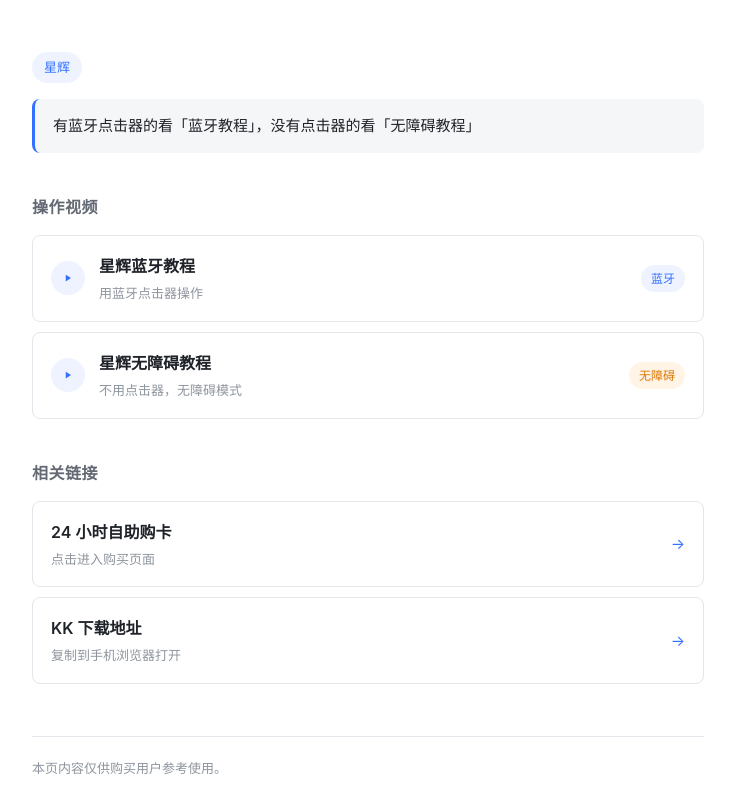
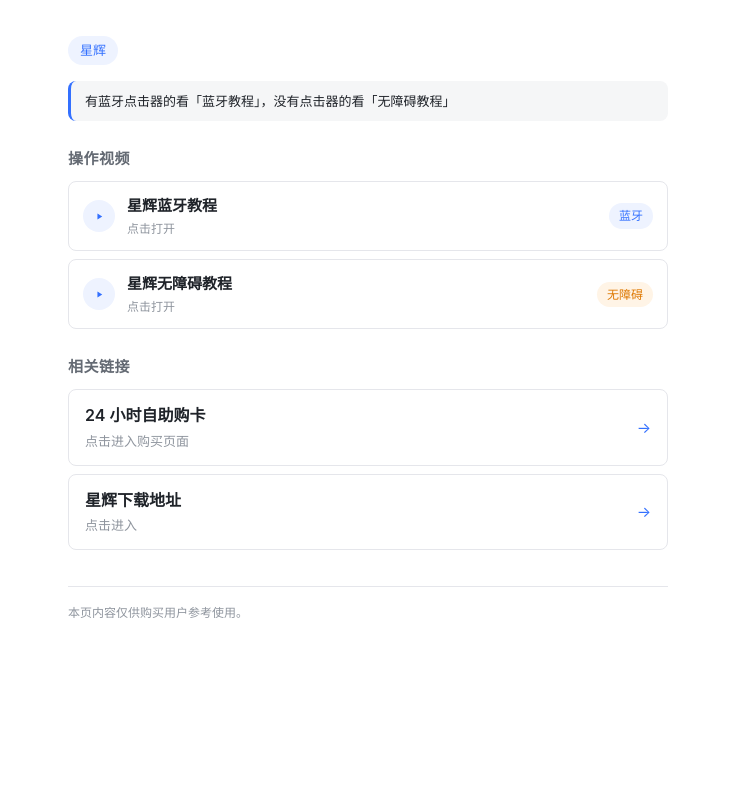
Before and after one commit to jie1588/help, a plain HTML site: page index.html in a window 1280 px wide. Shown: the whole page, without its empty margins (272-1007 px from the left). Drawn offline with Linux system fonts and the light colour scheme.

Commit message:
UI紧凑化：隐藏星辉大标题/副标题、缩小提示、视频小字改点击打开、下载卡统一点击进入

```diff
--- a/index.html
+++ b/index.html
@@ -17,24 +17,24 @@
   *{box-sizing:border-box;-webkit-tap-highlight-color:transparent;}
   html,body{margin:0;padding:0;background:var(--bg);color:var(--text);}
   body{font-family:-apple-system,BlinkMacSystemFont,"PingFang SC","Microsoft YaHei","Helvetica Neue",Arial,sans-serif;
-    -webkit-font-smoothing:antialiased;line-height:1.75;font-size:16px;}
-  .wrap{max-width:720px;margin:0 auto;padding:52px 24px 88px;}
+    -webkit-font-smoothing:antialiased;line-height:1.6;font-size:15px;}
+  .wrap{max-width:640px;margin:0 auto;padding:36px 20px 60px;}
   .pill{display:inline-block;font-size:13px;padding:4px 12px;border-radius:20px;background:var(--blue-soft);
     color:var(--blue);font-weight:500;margin-bottom:16px;}
   h1{font-size:30px;line-height:1.3;font-weight:700;margin:0 0 10px;letter-spacing:-.5px;}
   .sub{color:var(--text-3);font-size:14px;margin:0 0 28px;}
-  .tip{background:var(--bg-2);border-radius:8px;padding:14px 18px;margin:0 0 36px;font-size:15px;
-    border-left:3px solid var(--blue);}
-  .h2{font-size:16px;font-weight:600;margin:40px 0 14px;color:var(--text-2);letter-spacing:.5px;}
-  .row{display:flex;align-items:center;gap:14px;padding:16px 18px;border:1px solid var(--line);
-    border-radius:8px;margin-bottom:10px;cursor:pointer;transition:background .15s,border-color .15s;background:#fff;}
+  .tip{background:var(--bg-2);border-radius:8px;padding:10px 14px;margin:0 0 24px;font-size:13px;
+    line-height:1.55;border-left:3px solid var(--blue);}
+  .h2{font-size:15px;font-weight:600;margin:26px 0 10px;color:var(--text-2);letter-spacing:.5px;}
+  .row{display:flex;align-items:center;gap:12px;padding:12px 14px;border:1px solid var(--line);
+    border-radius:8px;margin-bottom:8px;cursor:pointer;transition:background .15s,border-color .15s;background:#fff;}
   .row:hover{background:#fafbfc;border-color:#d0d3d9;}
-  .play{flex:0 0 34px;width:34px;height:34px;border-radius:50%;background:var(--blue-soft);
+  .play{flex:0 0 32px;width:32px;height:32px;border-radius:50%;background:var(--blue-soft);
     display:flex;align-items:center;justify-content:center;}
-  .play svg{width:12px;height:12px;fill:var(--blue);}
+  .play svg{width:11px;height:11px;fill:var(--blue);}
   .row-main{flex:1;min-width:0;}
-  .row-name{font-size:16px;font-weight:600;overflow:hidden;text-overflow:ellipsis;white-space:nowrap;}
-  .row-desc{font-size:13px;color:var(--text-3);margin-top:2px;}
+  .row-name{font-size:15px;font-weight:600;overflow:hidden;text-overflow:ellipsis;white-space:nowrap;}
+  .row-desc{font-size:12px;color:var(--text-3);margin-top:1px;}
   .badge{flex:0 0 auto;font-size:12px;padding:3px 10px;border-radius:20px;background:var(--blue-soft);
     color:var(--blue);font-weight:500;}
   .badge.alt{background:#fff4e6;color:#de7802;}
@@ -84,24 +84,25 @@
   .img-card img{width:100%;display:block;border-radius:6px;background:var(--bg-2);}
   .img-card .cap{font-size:13px;color:var(--text-3);margin-top:8px;}
   .link-card{display:flex;align-items:center;justify-content:space-between;gap:12px;text-decoration:none;
-    border:1px solid var(--line);border-radius:8px;padding:16px 18px;margin-bottom:10px;color:var(--text);
+    border:1px solid var(--line);border-radius:8px;padding:13px 16px;margin-bottom:8px;color:var(--text);
     transition:background .15s,border-color .15s;}
   .link-card:hover{background:#fafbfc;border-color:#d0d3d9;}
   .link-card .lk-t{font-size:16px;font-weight:600;}
   .link-card .lk-d{font-size:13px;color:var(--text-3);margin-top:2px;}
   .link-card .arrow{color:var(--blue);font-size:15px;flex:0 0 auto;}
-  .foot{margin-top:52px;padding-top:20px;border-top:1px solid var(--line);font-size:13px;color:var(--text-3);}
+  .foot{margin-top:36px;padding-top:16px;border-top:1px solid var(--line);font-size:12px;color:var(--text-3);}
   /* 全屏 */
   .player-box:fullscreen{border:none;border-radius:0;}
   .player-box:fullscreen video{max-height:none;height:100%;}
   .player-box:-webkit-full-screen{border:none;border-radius:0;}
   @media (max-width:520px){
-    .wrap{padding:34px 16px 64px;}
-    h1{font-size:24px;}
-    .row{padding:14px;}
+    .wrap{padding:26px 14px 48px;}
+    h1{font-size:22px;}
+    .row{padding:11px 12px;}
     .badge{display:none;}
     .img-card{width:calc(50% - 7px);}
     .timetxt{font-size:11px;}
+    .tip{font-size:12px;padding:9px 12px;}
   }
 </style>
 </head>
@@ -143,55 +144,55 @@ const CONFIG = {
       名称: "星辉", 标题: "星辉使用说明", 隐藏大标题: true,
       链接: [
         { 名称: "24 小时自助购卡", 说明: "点击进入购买页面", 地址: "https://www.qianxun1688.com/liebiao/32C6BA909E50C258" },
-        { 名称: "KK 下载地址", 说明: "复制到手机浏览器打开", 地址: "https://wwsk.lanzouu.com/s/wowkeji" }
+        { 名称: "星辉下载地址", 说明: "点击进入", 地址: "https://wwsk.lanzouu.com/s/wowkeji" }
       ],
       视频: [
-        { 名称: "星辉蓝牙教程", 说明: "用蓝牙点击器操作", 标签: "蓝牙", 封面: "posters/xh-bt.jpg", 地址: "EBxZGBZWXwJVWUZeDQoDCwoBX0dbVQMDQFACAAAAAAJAVV5TGRtIG0oIH1pcXF1XHEdbWUoUGABQRBxbCFw=" },
-        { 名称: "星辉无障碍教程", 说明: "不用点击器，无障碍模式", 标签: "无障碍", 封面: "posters/xh-alt.jpg", 地址: "EBxZGBZWXwJVWUZeDQoDCwoBX0dbVQMDQFACAAAAAAJAVV5TGRtIG0oIH1pcXF1XHEdbWUoUGABTXEYYFRgZ" }
+        { 名称: "星辉蓝牙教程", 说明: "点击打开", 标签: "蓝牙", 封面: "posters/xh-bt.jpg", 地址: "EBxZGBZWXwJVWUZeDQoDCwoBX0dbVQMDQFACAAAAAAJAVV5TGRtIG0oIH1pcXF1XHEdbWUoUGABQRBxbCFw=" },
+        { 名称: "星辉无障碍教程", 说明: "点击打开", 标签: "无障碍", 封面: "posters/xh-alt.jpg", 地址: "EBxZGBZWXwJVWUZeDQoDCwoBX0dbVQMDQFACAAAAAAJAVV5TGRtIG0oIH1pcXF1XHEdbWUoUGABTXEYYFRgZ" }
       ]
     },
     tx: {
       名称: "天蝎", 标题: "天蝎使用说明",
       链接: [
         { 名称: "24 小时自助购卡", 说明: "点击进入购买页面", 地址: "https://www.qianxun1688.com/liebiao/A28708F6E4B3FEEB" },
-        { 名称: "天蝎下载地址", 说明: "复制到手机浏览器打开", 地址: "https://wwtf.lanzoup.com/b004ilbuzg" }
+        { 名称: "天蝎下载地址", 说明: "点击进入", 地址: "https://wwtf.lanzoup.com/b004ilbuzg" }
       ],
       视频: [
-        { 名称: "天蝎蓝牙教程", 说明: "用蓝牙点击器操作", 标签: "蓝牙", 封面: "posters/tx-bt.jpg", 地址: "EBxZGBZWXwJVWUZeDQoDCwoBX0dbVQMDQFACAAAAAAJAVV5TGRtIG0oIH1pcXF1XHEdbWUoYCABQRBxbCFw=" },
-        { 名称: "天蝎无障碍教程", 说明: "不用点击器，无障碍模式", 标签: "无障碍", 封面: "posters/tx-alt.jpg", 地址: "EBxZGBZWXwJVWUZeDQoDCwoBX0dbVQMDQFACAAAAAAJAVV5TGRtIG0oIH1pcXF1XHEdbWUoYCABTXEYYFRgZ" }
+        { 名称: "天蝎蓝牙教程", 说明: "点击打开", 标签: "蓝牙", 封面: "posters/tx-bt.jpg", 地址: "EBxZGBZWXwJVWUZeDQoDCwoBX0dbVQMDQFACAAAAAAJAVV5TGRtIG0oIH1pcXF1XHEdbWUoYCABQRBxbCFw=" },
+        { 名称: "天蝎无障碍教程", 说明: "点击打开", 标签: "无障碍", 封面: "posters/tx-alt.jpg", 地址: "EBxZGBZWXwJVWUZeDQoDCwoBX0dbVQMDQFACAAAAAAJAVV5TGRtIG0oIH1pcXF1XHEdbWUoYCABTXEYYFRgZ" }
       ]
     },
     jj: {
       名称: "掘金小能手", 标题: "掘金小能手使用说明",
       链接: [
         { 名称: "24 小时自助购卡", 说明: "点击进入购买页面", 地址: "https://www.qianxun1688.com/liebiao/3553B5D2E8B2D7AE" },
-        { 名称: "掘金小能手下载地址", 说明: "复制到手机浏览器打开", 地址: "https://wwyg.lanzoup.com/b00q0ku0kd" }
+        { 名称: "掘金小能手下载地址", 说明: "点击进入", 地址: "https://wwyg.lanzoup.com/b00q0ku0kd" }
       ],
       视频: [
-        { 名称: "掘金小能手蓝牙教程", 说明: "用蓝牙点击器操作", 标签: "蓝牙", 封面: "posters/jj-bt.jpg", 地址: "EBxZGBZWXwJVWUZeDQoDCwoBX0dbVQMDQFACAAAAAAJAVV5TGRtIG0oIH1pcXF1XHEdbWUoGGgBQRBxbCFw=" },
-        { 名称: "掘金小能手无障碍教程", 说明: "不用点击器，无障碍模式", 标签: "无障碍", 封面: "posters/jj-alt.jpg", 地址: "EBxZGBZWXwJVWUZeDQoDCwoBX0dbVQMDQFACAAAAAAJAVV5TGRtIG0oIH1pcXF1XHEdbWUoGGgBTXEYYFRgZ" }
+        { 名称: "掘金小能手蓝牙教程", 说明: "点击打开", 标签: "蓝牙", 封面: "posters/jj-bt.jpg", 地址: "EBxZGBZWXwJVWUZeDQoDCwoBX0dbVQMDQFACAAAAAAJAVV5TGRtIG0oIH1pcXF1XHEdbWUoGGgBQRBxbCFw=" },
+        { 名称: "掘金小能手无障碍教程", 说明: "点击打开", 标签: "无障碍", 封面: "posters/jj-alt.jpg", 地址: "EBxZGBZWXwJVWUZeDQoDCwoBX0dbVQMDQFACAAAAAAJAVV5TGRtIG0oIH1pcXF1XHEdbWUoGGgBTXEYYFRgZ" }
       ]
     },
     lbt: {
       名称: "萝卜头", 标题: "萝卜头使用说明",
       链接: [
         { 名称: "24 小时自助购卡", 说明: "点击进入购买页面", 地址: "https://www.qianxun1688.com/liebiao/2A24A4EB84803C74" },
-        { 名称: "萝卜头下载地址", 说明: "复制到手机浏览器打开", 地址: "https://share.feijipan.com/s/h5Ht4o9a" }
+        { 名称: "萝卜头下载地址", 说明: "点击进入", 地址: "https://share.feijipan.com/s/h5Ht4o9a" }
       ],
       视频: [
-        { 名称: "萝卜头蓝牙教程", 说明: "用蓝牙点击器操作", 标签: "蓝牙", 封面: "posters/lbt-bt.jpg", 地址: "EBxZGBZWXwJVWUZeDQoDCwoBX0dbVQMDQFACAAAAAAJAVV5TGRtIG0oIH1pcXF1XHEdbWUoAElkfUkYYFRgZ" },
-        { 名称: "萝卜头无障碍教程", 说明: "不用点击器，无障碍模式", 标签: "无障碍", 封面: "posters/lbt-alt.jpg", 地址: "EBxZGBZWXwJVWUZeDQoDCwoBX0dbVQMDQFACAAAAAAJAVV5TGRtIG0oIH1pcXF1XHEdbWUoAElkfUV5CVgVdXA==" }
+        { 名称: "萝卜头蓝牙教程", 说明: "点击打开", 标签: "蓝牙", 封面: "posters/lbt-bt.jpg", 地址: "EBxZGBZWXwJVWUZeDQoDCwoBX0dbVQMDQFACAAAAAAJAVV5TGRtIG0oIH1pcXF1XHEdbWUoAElkfUkYYFRgZ" },
+        { 名称: "萝卜头无障碍教程", 说明: "点击打开", 标签: "无障碍", 封面: "posters/lbt-alt.jpg", 地址: "EBxZGBZWXwJVWUZeDQoDCwoBX0dbVQMDQFACAAAAAAJAVV5TGRtIG0oIH1pcXF1XHEdbWUoAElkfUV5CVgVdXA==" }
       ]
     },
     fqy: {
       名称: "风清扬", 标题: "风清扬使用说明",
       链接: [
         { 名称: "24 小时自助购卡", 说明: "点击进入购买页面", 地址: "https://www.qianxun1688.com/liebiao/2BE50B0948BBCBFF" },
-        { 名称: "风清扬下载地址", 说明: "复制到手机浏览器打开", 地址: "https://benc.lanzouv.com/b0fqqmg3e" }
+        { 名称: "风清扬下载地址", 说明: "点击进入", 地址: "https://benc.lanzouv.com/b0fqqmg3e" }
       ],
       视频: [
-        { 名称: "风清扬蓝牙教程", 说明: "用蓝牙点击器操作", 标签: "蓝牙", 封面: "posters/fqy-bt.jpg", 地址: "EBxZGBZWXwJVWUZeDQoDCwoBX0dbVQMDQFACAAAAAAJAVV5TGRtIG0oIH1pcXF1XHEdbWUoKAVQfUkYYFRgZ" },
-        { 名称: "风清扬无障碍教程", 说明: "不用点击器，无障碍模式", 标签: "无障碍", 封面: "posters/fqy-alt.jpg", 地址: "EBxZGBZWXwJVWUZeDQoDCwoBX0dbVQMDQFACAAAAAAJAVV5TGRtIG0oIH1pcXF1XHEdbWUoKAVQfUV5CVgVdXA==" }
+        { 名称: "风清扬蓝牙教程", 说明: "点击打开", 标签: "蓝牙", 封面: "posters/fqy-bt.jpg", 地址: "EBxZGBZWXwJVWUZeDQoDCwoBX0dbVQMDQFACAAAAAAJAVV5TGRtIG0oIH1pcXF1XHEdbWUoKAVQfUkYYFRgZ" },
+        { 名称: "风清扬无障碍教程", 说明: "点击打开", 标签: "无障碍", 封面: "posters/fqy-alt.jpg", 地址: "EBxZGBZWXwJVWUZeDQoDCwoBX0dbVQMDQFACAAAAAAJAVV5TGRtIG0oIH1pcXF1XHEdbWUoKAVQfUV5CVgVdXA==" }
       ]
     }
   }
```
